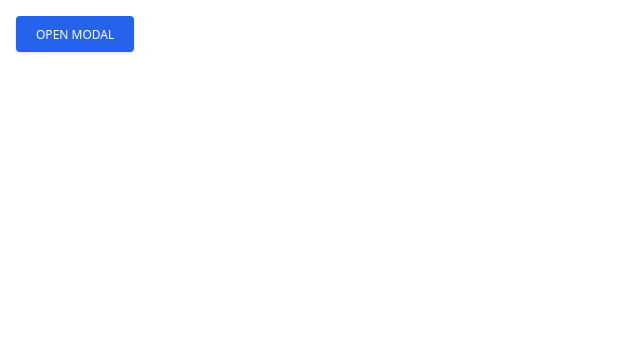
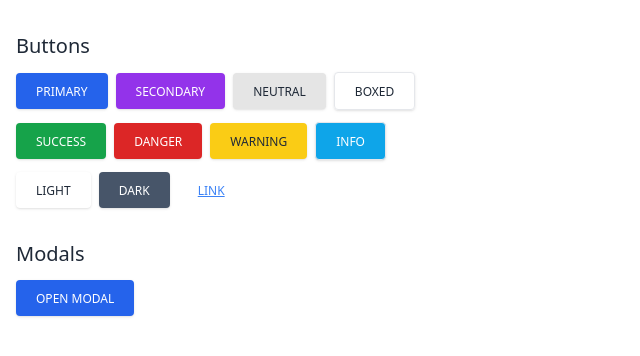
Before and after one commit to 0xSarkar/shiva-ui, a React app: page / in a window 1280 px wide. Shown: the top 356 px of the page, without its empty margins (0-640 px from the left). Built offline with nearby package versions, Linux system fonts and the light colour scheme.

Commit message:
added button variants - unoptimized

```diff
--- a/src/App.js
+++ b/src/App.js
@@ -11,9 +11,35 @@ import ModalBackdrop from "./components/Modal/ModalBackdrop";
 function App() {
   const [modalIsOpen, setModalIsOpen] = useState(false)
   return(
+    <>
     <div className="p-4">
-      <div>
+      <div className="my-4">
+        <h2 className="text-xl text-gray-800">Buttons</h2>
+        <div className="mt-3">
+          <Button variant="primary">Primary</Button>
+          <Button variant="secondary" className="ml-2">Secondary</Button>
+          <Button variant="neutral" className="ml-2">Neutral</Button>
+          <Button variant="boxed" className="ml-2">Boxed</Button>
+        </div>
+        <div className="mt-3">
+          <Button variant="success">Success</Button>
+          <Button variant="danger" className="ml-2">Danger</Button>
+          <Button variant="warning" className="ml-2">Warning</Button>
+          <Button variant="info" className="ml-2">Info</Button>
+        </div>
+        <div className="mt-3">
+          <Button variant="light">Light</Button>
+          <Button variant="dark" className="ml-2">Dark</Button>
+          <Button variant="link" className="ml-2">Link</Button>
+        </div>
+      </div>
+
+      <div className="my-8">
+        <h2 className="text-xl text-gray-800">Modals</h2>
+        <div className="mt-3">
           <Button onClick={() => setModalIsOpen(true)}>Open Modal</Button>
+        </div>
+      </div>
     </div>
 
     <ModalBackdrop isOpen={modalIsOpen} setIsOpen={setModalIsOpen}>
@@ -28,12 +54,12 @@ function App() {
           </p>
         </ModalBody>
         <ModalFooter>
-            <Button onClick={() => setModalIsOpen(false)}>Close</Button>
+          <Button variant="boxed" onClick={() => setModalIsOpen(false)}>Close</Button>
           <Button className="ml-2">Save Updates</Button>
         </ModalFooter>
       </ModalBox>
     </ModalBackdrop>
-    </div>
+    </>
   )
 }
 
--- a/src/components/Button/Button.js
+++ b/src/components/Button/Button.js
@@ -1,8 +1,45 @@
 import React from "react";
 import classNames from "classnames";
 
-function Button({ children, className, ...props }) {
-  const defaultClasses = "inline-block rounded bg-blue-600 px-5 pb-2 pt-2.5 text-xs font-medium uppercase leading-normal text-white shadow hover:shadow-lg hover:bg-blue-500";
+function Button({ children, variant="primary", className, ...props }) {
+  let defaultClasses = ""
+
+  switch(variant) {
+    case "primary":
+      defaultClasses = "inline-block rounded bg-blue-600 px-5 pb-2 pt-2.5 text-xs font-medium uppercase leading-normal text-white shadow hover:shadow-lg hover:bg-blue-500";
+      break
+    case "secondary":
+      defaultClasses = "inline-block rounded bg-purple-600 px-5 pb-2 pt-2.5 text-xs font-medium uppercase leading-normal text-white shadow hover:shadow-lg hover:bg-purple-500";
+      break
+    case "neutral":
+      defaultClasses = "inline-block rounded bg-neutral-200 px-5 pb-2 pt-2.5 text-xs font-medium uppercase leading-normal text-gray-800 shadow hover:shadow-lg hover:bg-neutral-300 hover:text-gray-900";
+      break
+    case "boxed":
+      defaultClasses = "inline-block rounded border bg-transparent px-5 pb-2 pt-2.5 text-xs font-medium uppercase leading-normal text-gray-800 shadow hover:shadow-lg hover:border-gray-300 hover:text-gray-900";
+      break
+    case "success":
+      defaultClasses = "inline-block rounded bg-green-600 px-5 pb-2 pt-2.5 text-xs font-medium uppercase leading-normal text-white shadow hover:shadow-lg hover:bg-green-500";
+      break
+    case "danger":
+      defaultClasses = "inline-block rounded bg-red-600 px-5 pb-2 pt-2.5 text-xs font-medium uppercase leading-normal text-white shadow hover:shadow-lg hover:bg-red-500";
+      break
+    case "warning":
+      defaultClasses = "inline-block rounded bg-yellow-400 px-5 pb-2 pt-2.5 text-xs font-medium uppercase leading-normal text-gray-800 shadow hover:shadow-lg hover:bg-yellow-300";
+      break
+    case "info":
+      defaultClasses = "inline-block rounded border bg-sky-500 px-5 pb-2 pt-2.5 text-xs font-medium uppercase leading-normal text-white shadow hover:shadow-lg hover:bg-sky-400";
+      break
+    case "light":
+      defaultClasses = "inline-block rounded bg-white px-5 pb-2 pt-2.5 text-xs font-medium uppercase leading-normal text-gray-800 shadow hover:shadow-lg hover:bg-gray-100";
+      break
+    case "dark":
+      defaultClasses = "inline-block rounded bg-slate-600 px-5 pb-2 pt-2.5 text-xs font-medium uppercase leading-normal text-white shadow hover:shadow-lg hover:bg-slate-500";
+      break
+    case "link":
+      defaultClasses = "inline-block bg-transparent text-blue-500 underline px-5 pb-2 pt-2.5 text-xs font-medium uppercase leading-normal hover:text-blue-600";
+      break
+  }
+
   const updatedClasses = classNames(defaultClasses, className);
 
   return (
--- a/src/components/Modal/ModalFooter.js
+++ b/src/components/Modal/ModalFooter.js
@@ -2,7 +2,7 @@ import classNames from "classnames";
 import React from "react";
 
 function ModalFooter({ children, className }) {
-  const defaultClasses = "py-3 px-6 border-t"
+  const defaultClasses = "py-3 px-6 border-t flex justify-end"
   const updatedClasses = classNames(defaultClasses, className)
 
   return (
```
Lines whose indentation alone changed are shown as unchanged.
